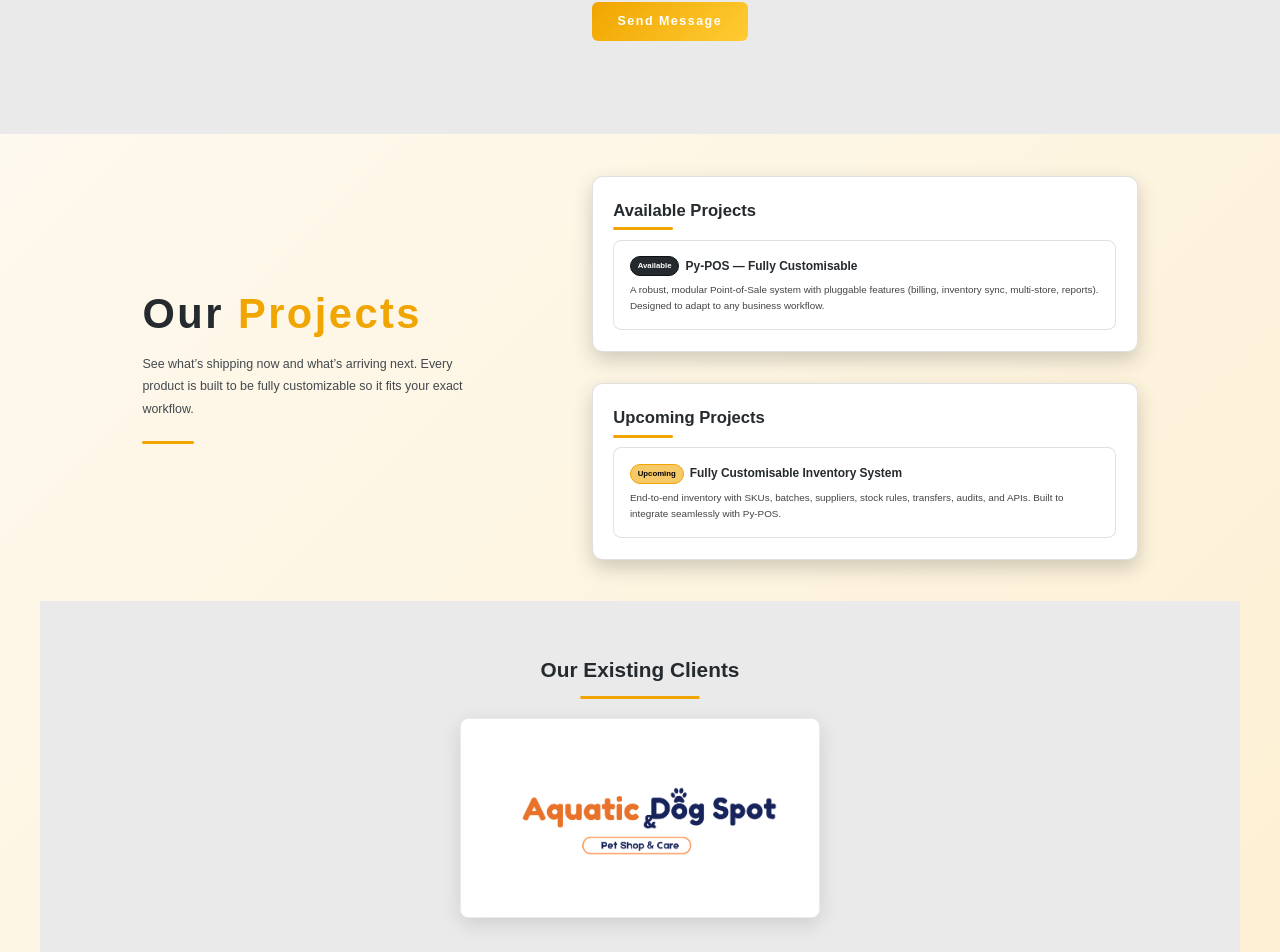
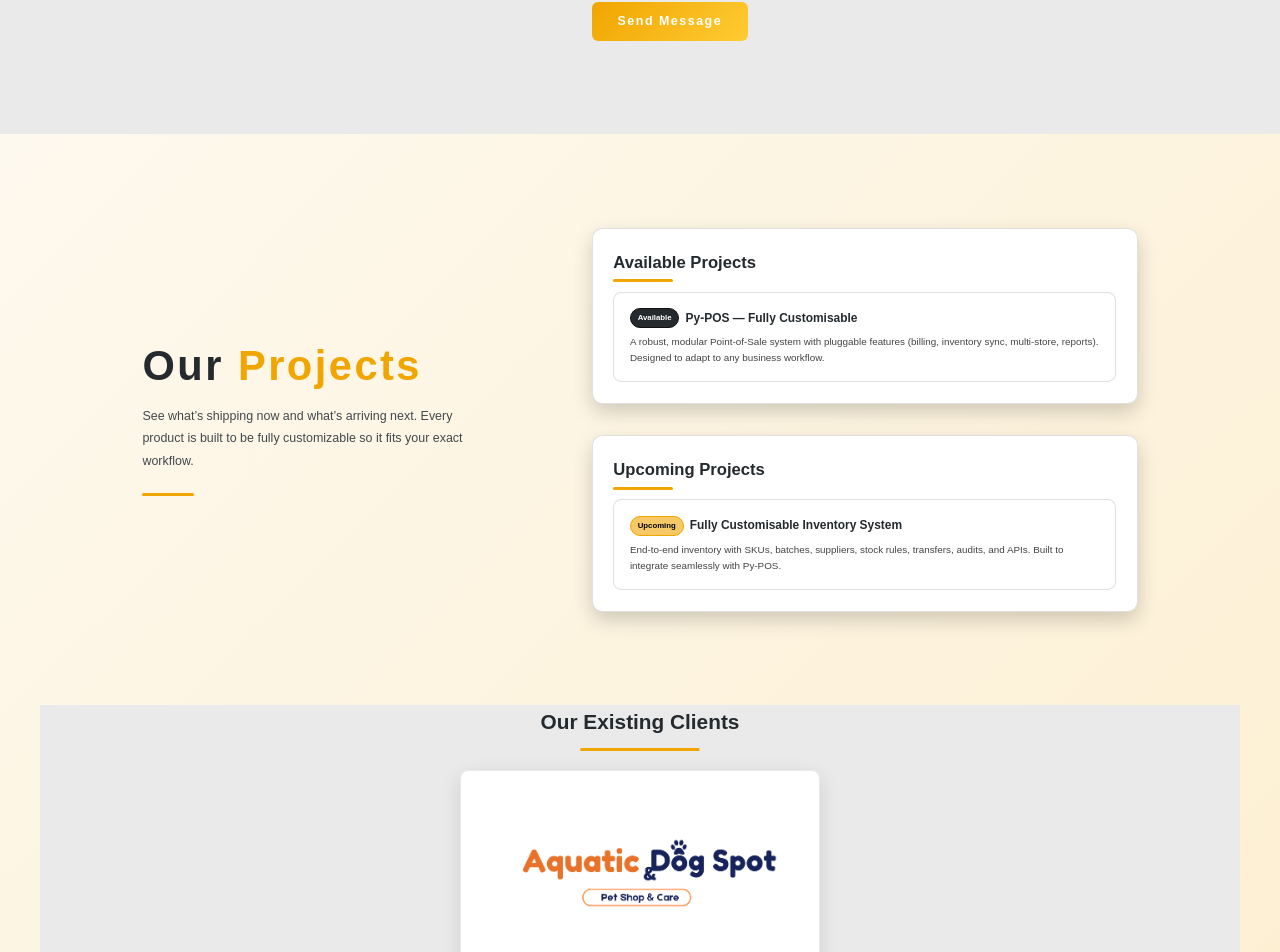
Before and after one commit to Book-Nest/Pysparkslabsllp, a React (Vite) app: page / in a window 1280 px wide. Shown: the part 1159-2111 px from the top of the page. Built offline with nearby package versions, Linux system fonts and the light colour scheme; a web font is replaced by a local one.

Commit message:
pysparks

```diff
--- a/src/components/Client.module.css
+++ b/src/components/Client.module.css
@@ -7,7 +7,7 @@
 .clientsSection {
   max-width: 1200px;
   margin: 0 auto;
-  padding: 5rem 8%;
+  /* padding: 5rem 8%; */
   background: var(--color-light--300);
   text-align: center;
   opacity: 0;
--- a/src/components/Project.module.css
+++ b/src/components/Project.module.css
@@ -11,7 +11,7 @@
 
 .projectionWrapper {
   width: 100%;
-  /* padding: 5rem 0; */
+  padding: 5rem 0;
 }
 
 .projectionSection {
```
